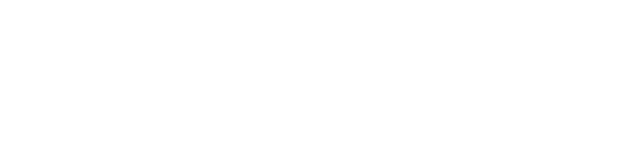
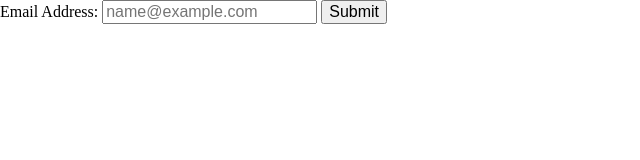
Before and after one commit to AmaniMohammad-ITM362/lab2, a plain HTML site: page index.html in a window 1280 px wide. Shown: the whole page, without its empty margins (0-640 px from the left). Drawn offline with Linux system fonts and the light colour scheme; files that its build step writes are made by us from their sources.

Commit message:
email form - HTML

```diff
--- a/index.html
+++ b/index.html
@@ -8,6 +8,11 @@
   <link rel="stylesheet" media="screen" href="css/screen.css" />
 </head>
 <body>
+  <form id="form" method="post" autocomplete="on">
+    <label for="email">Email Address:</label>
+    <input type="email" id="email" name="email" placeholder="name@example.com">
 
+    <button type="submit">Submit</button>
+</form>
 </body>
 </html>
```
